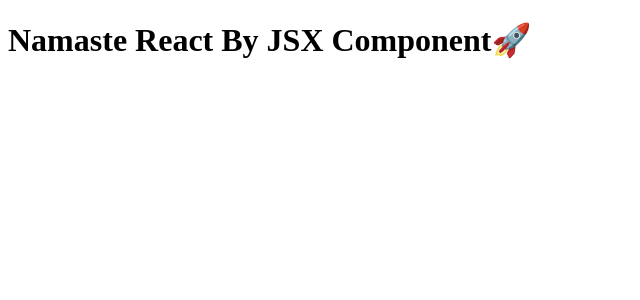
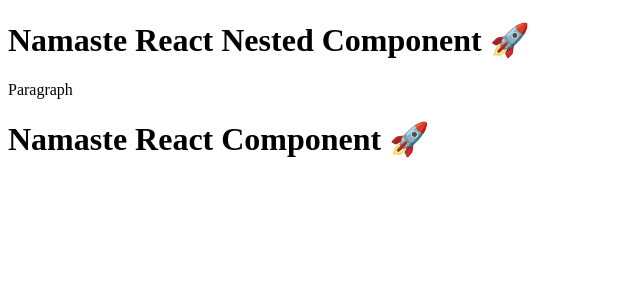
Before and after one commit to dew-as/Cooking-Mace, a React (Vite) app: page / in a window 1280 px wide. Shown: the top 300 px of the page, without its empty margins (0-640 px from the left). Built offline with nearby package versions, Linux system fonts and the light colour scheme.

Commit message:
how to pass a component to another component and use it , component composition

```diff
--- a/App.js
+++ b/App.js
@@ -6,35 +6,28 @@
   { id: "heading" },
   "Namaste React 🚀"
 );
-//now we are goint to conver this react element to react component
 
-const reactElement = (
+const ReactComponent = () => (
   <>
     <h1 className="heading" tabIndex="1">
-      Namaste React By JSX 🚀
+      Namaste React Nested Component 🚀
     </h1>
     <p>Paragraph</p>
   </>
 );
 
-const ReactComponent = () => (
-  <>
+const Header2Component = () => (
+  <div id="container">
+    <ReactComponent />
+    {/* this is how we can pass a component and use it inside */}
     <h1 className="heading" tabIndex="1">
-      Namaste React By JSX 🚀
+      Namaste React Component 🚀
     </h1>
-    <p>Paragraph</p>
-  </>
+  </div>
 );
- //this is how that looks like
 
-const Header2Component = () => (
-  <h1 className="heading" tabIndex="1">
-    Namaste React By JSX Component🚀
-  </h1>
-);
+// if we use a component inside another component like this known as Component Composition 🚀
 
 const root = ReactDOM.createRoot(document.getElementById("root"));
 
-//to render react component we want to wrap the component inside < />
-
 root.render(<Header2Component />);
```
